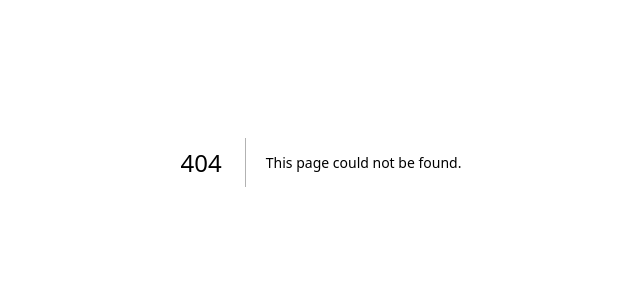
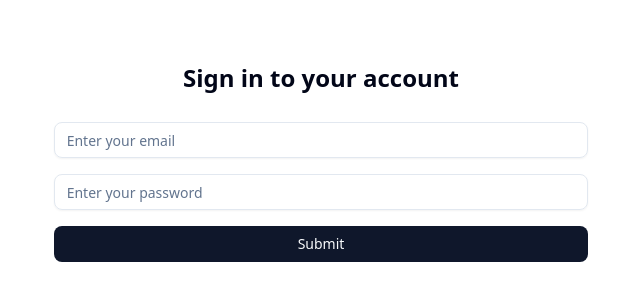
Before and after one commit to bando9/aerogo, a Next.js app: page /dashboard/signin in a window 1280 px wide. Before the commit this address had no page. Shown: the part 238-538 px from the top of the page, without its empty margins (319-959 px from the left). Built offline with nearby package versions, Linux system fonts and the light colour scheme.

Commit message:
feat: sign in page, form action & validation

```diff
--- a/package.json
+++ b/package.json
@@ -25,7 +25,8 @@
     "react": "19.2.3",
     "react-dom": "19.2.3",
     "tailwind-merge": "^3.4.0",
-    "tsx": "^4.21.0"
+    "tsx": "^4.21.0",
+    "zod": "^4.3.6"
   },
   "devDependencies": {
     "@tailwindcss/postcss": "^4",
--- /dev/null
+++ b/src/app/dashboard/signin/form/action.ts
@@ -0,0 +1,12 @@
+"use server";
+
+export interface ActionResult {
+  errorTitle: string | null;
+  errorDesc: string | null;
+}
+
+export async function handleSignIn(formData: FormData) {
+  console.log(formData.get("email"));
+
+  // const values =
+}
--- /dev/null
+++ b/src/app/dashboard/signin/form/validation.ts
@@ -0,0 +1,14 @@
+import z from "zod";
+
+export const FormSchema = z.object({
+  email: z
+    .email({
+      error: (issue) => {
+        if (issue.input === "undefined") {
+          return { message: "email tidak valid" };
+        }
+      },
+    })
+    .nonempty({ message: "email required" }),
+  password: z.string().nonempty({ message: "password required" }),
+});
--- /dev/null
+++ b/src/app/dashboard/signin/page.tsx
@@ -0,0 +1,41 @@
+import { Button } from "@/components/ui/button";
+import { Input } from "@/components/ui/input";
+import { handleSignIn } from "./form/action";
+import { Metadata } from "next";
+import { FC } from "react";
+
+// eslint-disable-next-line @typescript-eslint/no-empty-object-type
+interface SignInPageProps {}
+
+export const metaData: Metadata = {
+  title: "Dashboard | Sign In",
+};
+
+const SignInPage: FC<SignInPageProps> = ({}) => {
+  return (
+    <div className="w-7xl flex items-center justify-center mx-auto flex-col h-screen">
+      <div className="mb-7 text-2xl font-semibold">Sign in to your account</div>
+      <form action={handleSignIn}>
+        <div className="space-y-4">
+          <Input
+            type="text"
+            placeholder="Enter your email"
+            typeof="email"
+            name="email"
+          />
+          <Input
+            type="text"
+            placeholder="Enter your password"
+            typeof="password"
+            name="password"
+          />
+          <Button type="submit" className="w-full">
+            Submit
+          </Button>
+        </div>
+      </form>
+    </div>
+  );
+};
+
+export default SignInPage;
--- /dev/null
+++ b/src/components/ui/input.tsx
@@ -0,0 +1,21 @@
+import * as React from "react"
+
+import { cn } from "@/lib/utils"
+
+function Input({ className, type, ...props }: React.ComponentProps<"input">) {
+  return (
+    <input
+      type={type}
+      data-slot="input"
+      className={cn(
+        "file:text-foreground placeholder:text-muted-foreground selection:bg-primary selection:text-primary-foreground dark:bg-input/30 border-input h-9 w-full min-w-0 rounded-md border bg-transparent px-3 py-1 text-base shadow-xs transition-[color,box-shadow] outline-none file:inline-flex file:h-7 file:border-0 file:bg-transparent file:text-sm file:font-medium disabled:pointer-events-none disabled:cursor-not-allowed disabled:opacity-50 md:text-sm",
+        "focus-visible:border-ring focus-visible:ring-ring/50 focus-visible:ring-[3px]",
+        "aria-invalid:ring-destructive/20 dark:aria-invalid:ring-destructive/40 aria-invalid:border-destructive",
+        className
+      )}
+      {...props}
+    />
+  )
+}
+
+export { Input }
```
Also changed, not shown: src/app/dashboard/signin/form/index.tsx (added), 1 other file (tests, documents, lock files or other folders).
